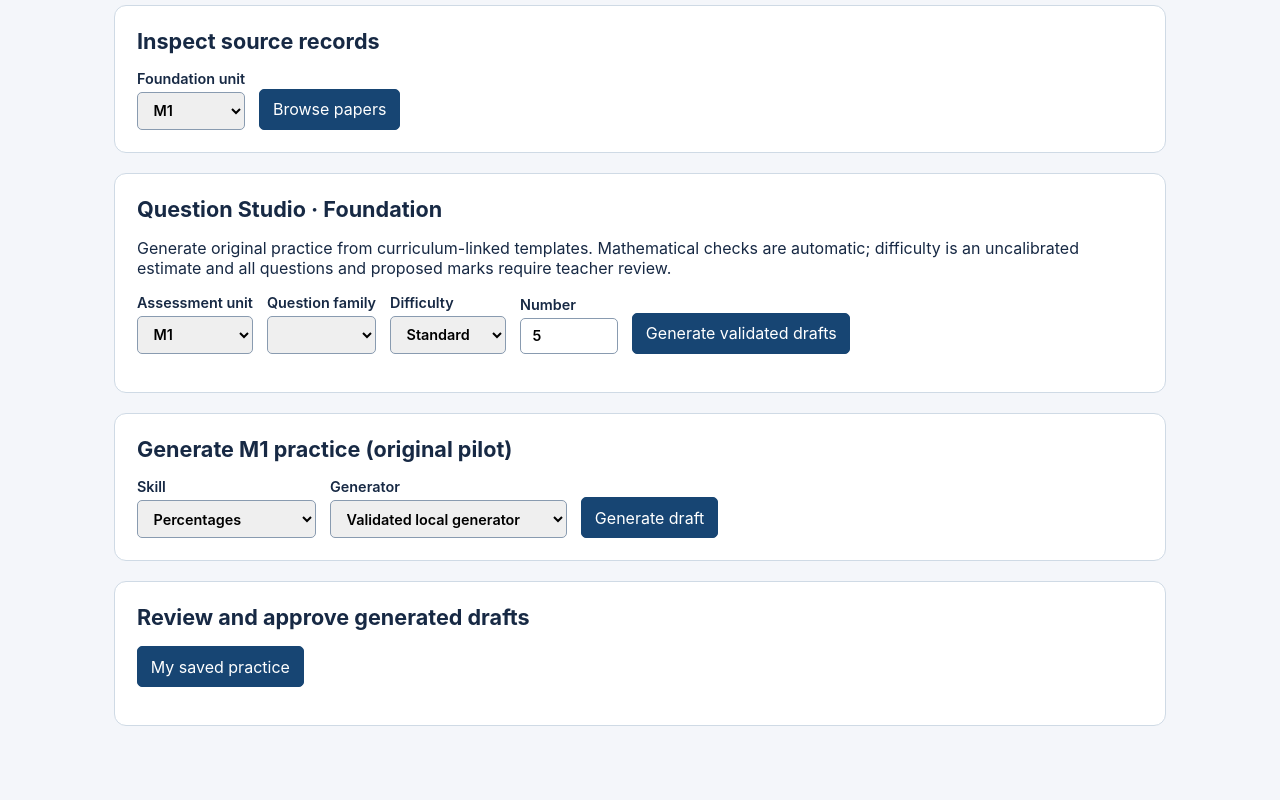
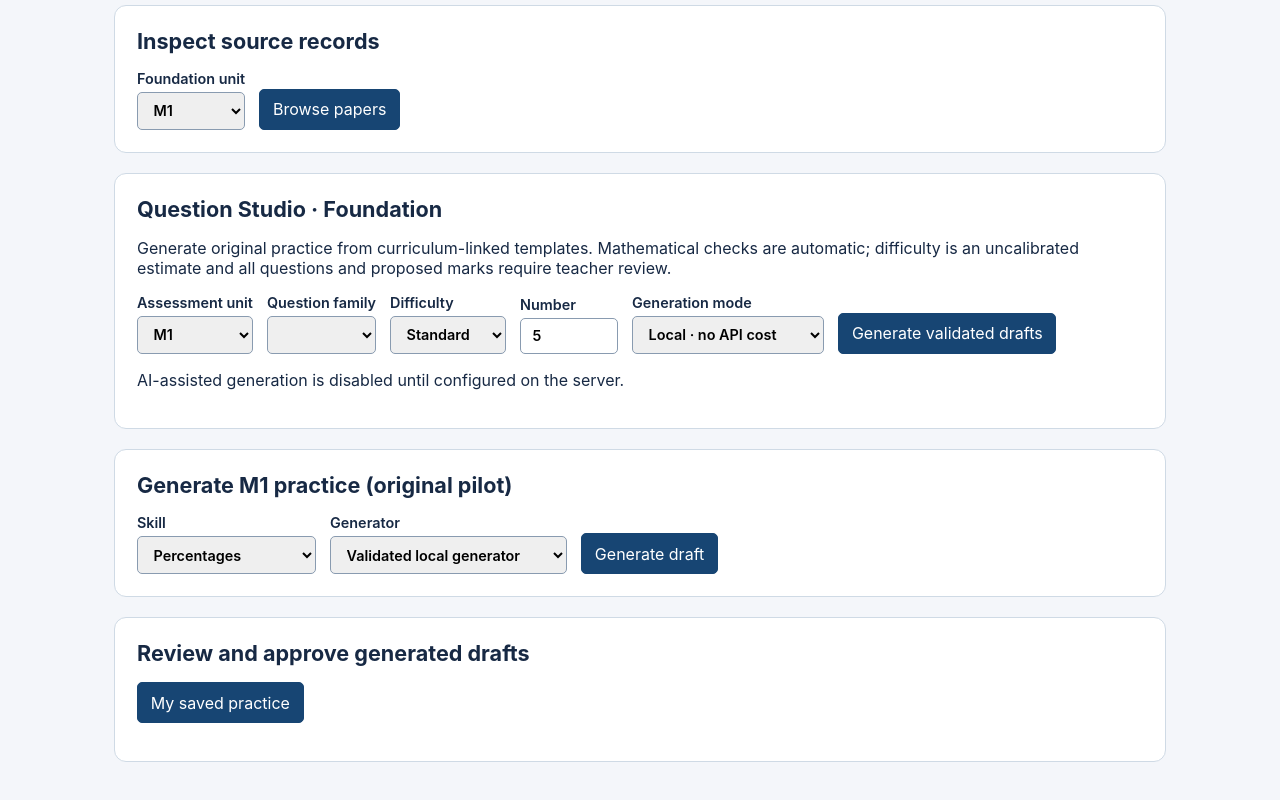
Before and after one commit to ckelly7078-dev/teachers-only, a plain HTML site: page foundation/web/index.html in a window 1280 px wide. Shown: the part 771-1571 px from the top of the page. Before the commit the page ends 1535 px from the top, so only its background shows below. Drawn offline with Linux system fonts and the light colour scheme; no server answers.

Commit message:
Add opt-in AI selection mode to authenticated Question Studio

```diff
--- a/foundation/web/index.html
+++ b/foundation/web/index.html
@@ -15,7 +15,8 @@
 <label>Question family<select id="studio-family" name="family" required></select></label>
 <label>Difficulty<select name="difficulty"><option value="easy">Easy</option><option value="standard" selected>Standard</option><option value="challenge">Challenge</option></select></label>
 <label>Number<input type="number" name="count" min="1" max="10" value="5" required></label>
-<button>Generate validated drafts</button></form><p id="studio-evidence"></p><div id="studio-results"></div></section>
+<label>Generation mode<select id="studio-mode" name="mode"><option value="local">Local · no API cost</option><option id="studio-ai-option" value="model" disabled>AI-assisted selection</option></select></label>
+<button>Generate validated drafts</button></form><p id="studio-ai-status" role="status">AI-assisted generation is disabled until configured on the server.</p><p id="studio-evidence"></p><div id="studio-results"></div></section>
 <section><h2>Generate M1 practice (original pilot)</h2><form id="generate"><label>Skill<select name="skill"><option value="percentage">Percentages</option><option value="metric">Metric conversions</option><option value="finance">Personal finance</option></select></label>
 <label>Generator<select name="mode"><option value="local">Validated local generator</option><option disabled id="model" value="model">Model-assisted parameters</option></select></label><button>Generate draft</button></form></section>
 <section><h2>Review and approve generated drafts</h2><div id="draft"></div><p><button id="history" type="button">My saved practice</button></p><div id="drafts"></div></section>
```
